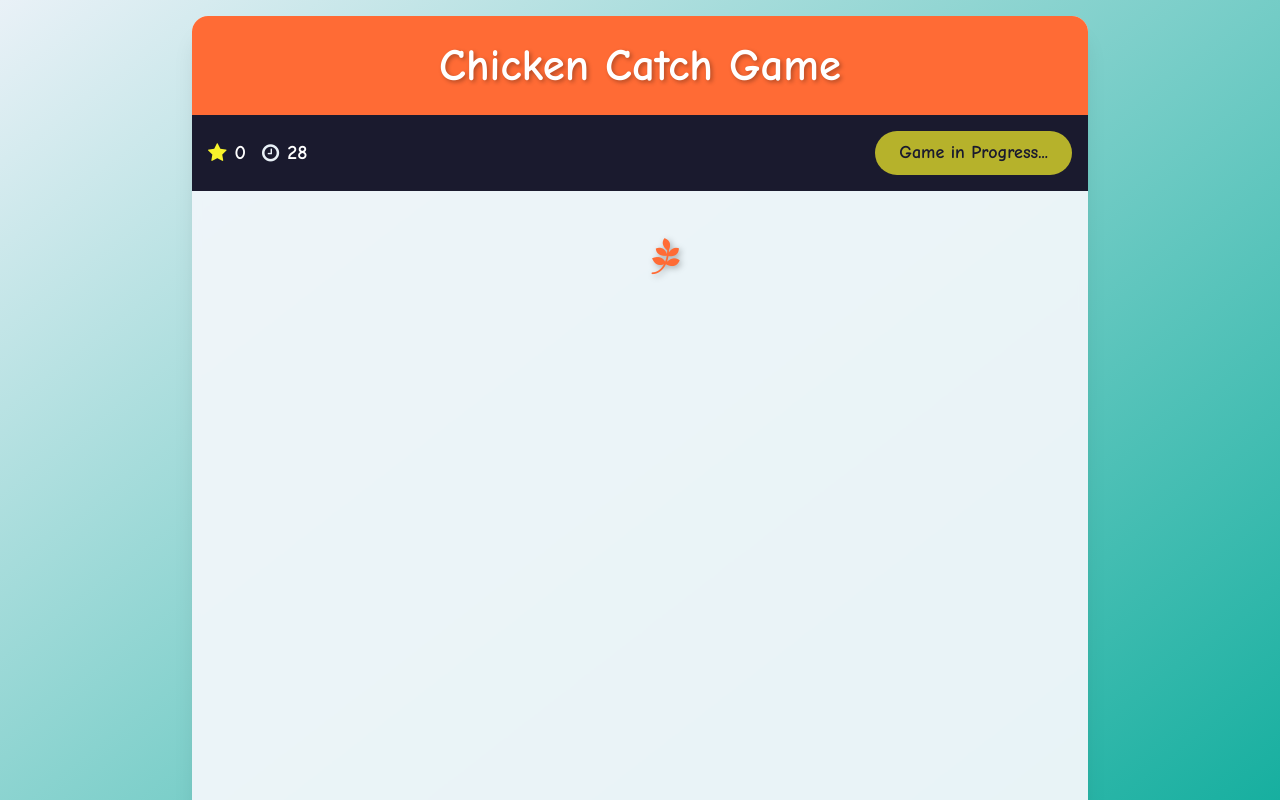
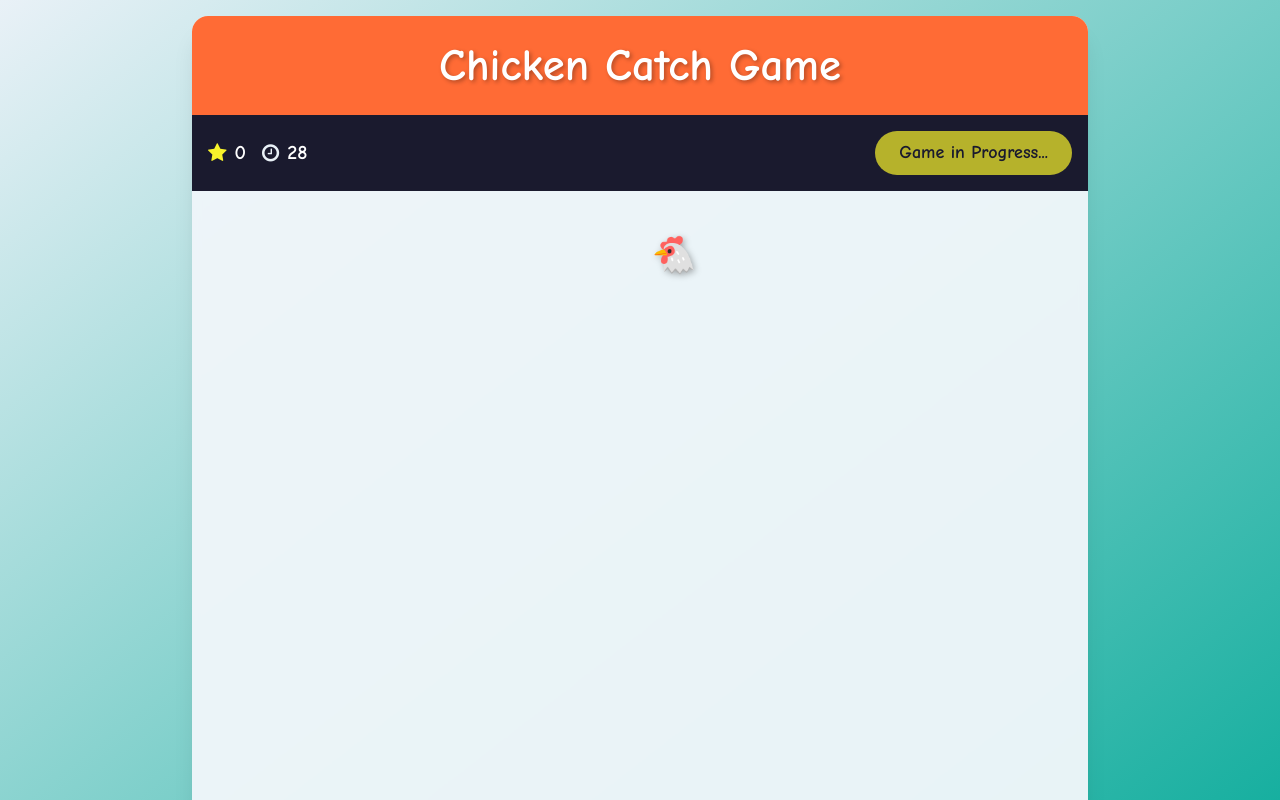
Before and after one commit to Heidi-Fu/Chicken-game, a plain HTML site: page index.html in a window 1280 px wide. Both pictures are taken after a click on the button "Start Game". Shown: the top 800 px of the page. Drawn offline with nearby package versions, Linux system fonts and the light colour scheme.

Commit message:
Update index.html

```diff
--- a/index.html
+++ b/index.html
@@ -128,7 +128,7 @@
             chicken.style.height = `${size}px`;
 
             // Set chicken icon
-            chicken.innerHTML = '<i class="fa fa-pagelines text-primary text-4xl"></i>';
+            chicken.innerHTML = '<span class="text-4xl">🐔</span>';
 
             // Random position (ensure it's fully within the game area)
             const maxX = gameArea.clientWidth - size;
```
